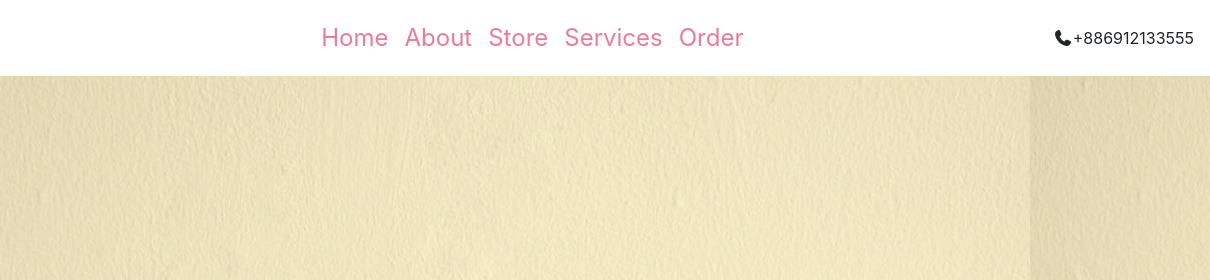
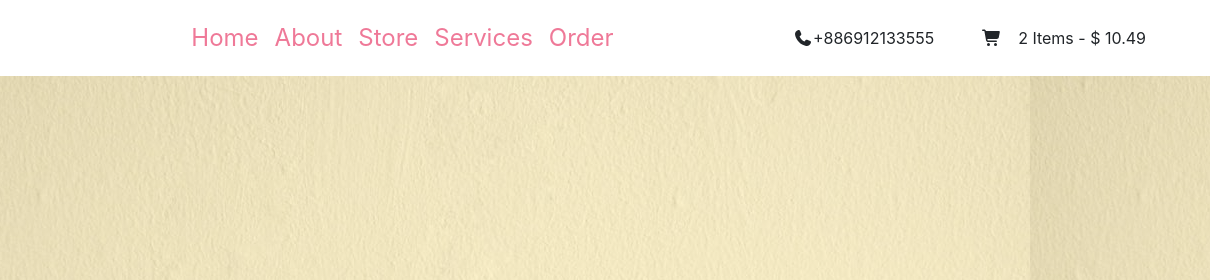
Before and after one commit to Ting-Shieh/bootstrap_damo, a plain HTML site: page webdesign_donuts/donut_index.html in a window 1280 px wide. Shown: the top 280 px of the page, 70-1280 px from the left. Drawn offline with Linux system fonts and the light colour scheme.

Commit message:
Initial commit2

```diff
--- a/webdesign_donuts/donut_index.html
+++ b/webdesign_donuts/donut_index.html
@@ -40,6 +40,18 @@
                     <p class="mb-0">+886912133555</p>
                 </div>
                 <!-- single info -->
+                <div id="cart-info" class="nav-info align-items-center cart-info d-flex justify-content-between mx-lg-5">
+                    <span class="cart-info__icon mr-lg-3">
+                      <i class="fas fa-shopping-cart"></i>
+                    </span>
+                    <p class="mb-0 text-capitalize">
+                      <span id="item-count">2</span>
+                      items - $
+                      <span class="item-total">
+                        10.49
+                      </span>
+                    </p>
+                  </div>
             </div>
         </nav>
         <!--  banner -->
```
